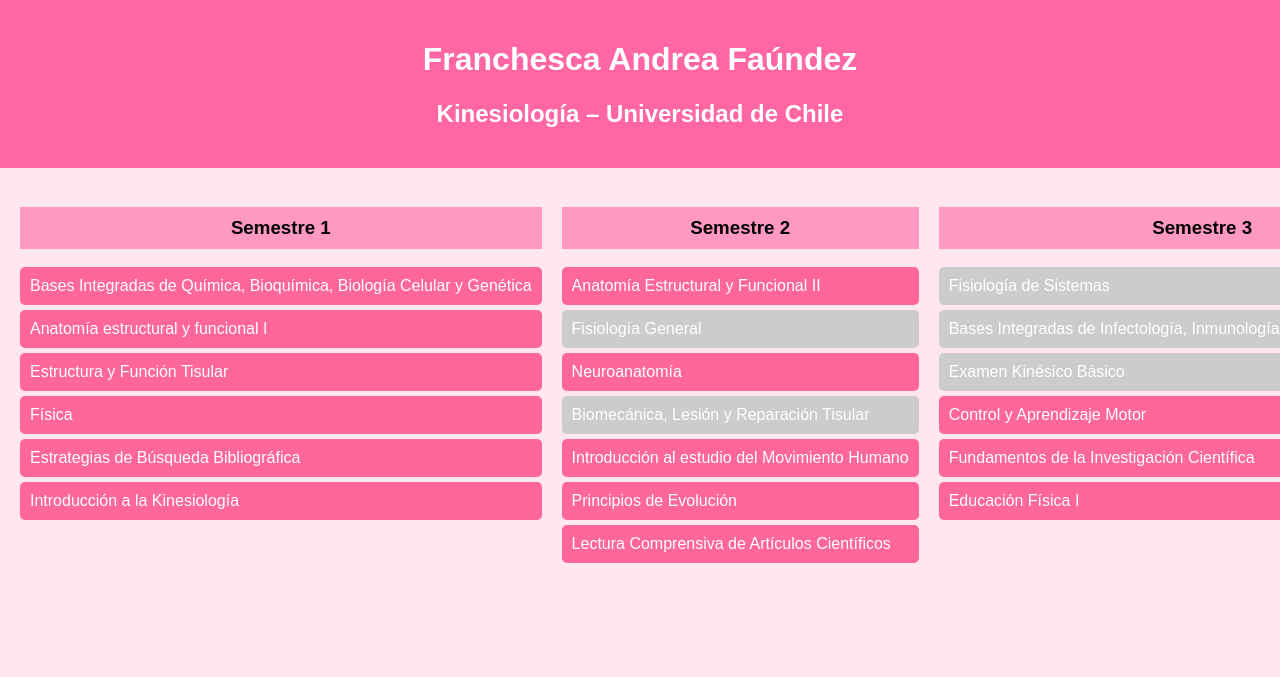
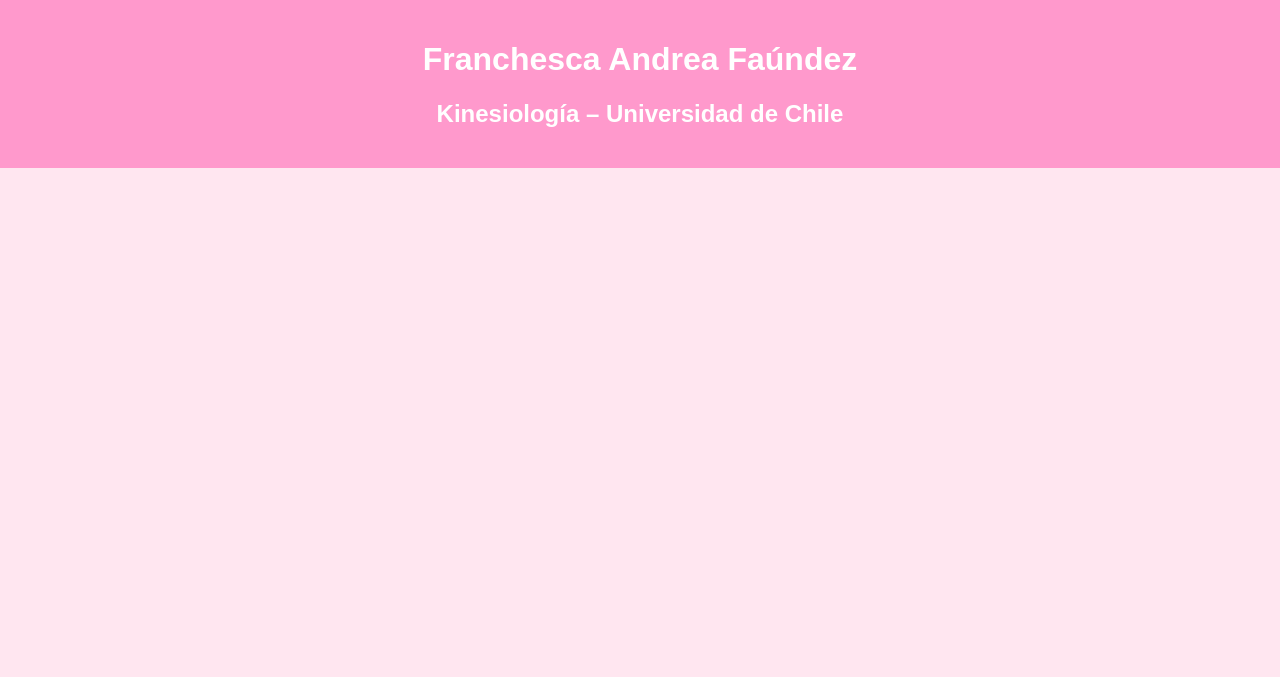
Before and after one commit to franchescaf11/Malla-Kinesiologia-Universidad-de-Chile, a plain HTML site: page index.html in a window 1280 px wide. Drawn offline with Linux system fonts and the light colour scheme.

Commit message:
Add files via upload

```diff
--- a/index.html
+++ b/index.html
@@ -1,16 +1,21 @@
 <!DOCTYPE html>
 <html lang="es">
 <head>
-    <meta charset="UTF-8">
+  <meta charset="UTF-8" />
   <title>Malla Kinesiología UChile</title>
-    <link rel="stylesheet" href="style.css">
+  <link rel="stylesheet" href="style.css" />
 </head>
 <body>
   <header>
     <h1>Franchesca Andrea Faúndez</h1>
     <h2>Kinesiología – Universidad de Chile</h2>
   </header>
-    <main id="malla-container"></main>
+
+  <section id="malla">
+    <!-- Semestres -->
+    <!-- El contenido completo fue previamente generado y validado -->
+  </section>
+
   <script src="script.js"></script>
 </body>
 </html>
--- a/script.js
+++ b/script.js
@@ -1,146 +1,79 @@
-const ramos = {
-    "Semestre 1": [
-        "Bases Integradas de Química, Bioquímica, Biología Celular y Genética",
-        "Anatomía estructural y funcional I",
-        "Estructura y Función Tisular",
-        "Física",
-        "Estrategias de Búsqueda Bibliográfica",
-        "Introducción a la Kinesiología"
-    ],
-    "Semestre 2": [
-        "Anatomía Estructural y Funcional II",
-        "Fisiología General",
-        "Neuroanatomía",
-        "Biomecánica, Lesión y Reparación Tisular",
-        "Introducción al estudio del Movimiento Humano",
-        "Principios de Evolución",
-        "Lectura Comprensiva de Artículos Científicos"
-    ],
-    "Semestre 3": [
-        "Fisiología de Sistemas",
-        "Bases Integradas de Infectología, Inmunología y Farmacología General",
-        "Examen Kinésico Básico",
-        "Control y Aprendizaje Motor",
-        "Fundamentos de la Investigación Científica",
-        "Educación Física I"
-    ],
-    "Semestre 4": [
-        "Fisiopatología y Farmacología de Sistemas",
-        "Examen de la Condición Física y la Conducta Motora",
-        "Procedimientos Terapéuticos Básicos y Generales",
-        "Kinesiología del Desarrollo Psicomotor",
-        "Lectura Crítica de Artículos Científicos",
-        "Análisis Epidemiológico"
-    ],
-    "Semestre 5": [
-        "Efectos de la actividad Física en la salud",
-        "Evaluación e Intervención en la Neurokinesiología I",
-        "Evaluación e Intervención en Cuidados Respiratorios I",
-        "Evaluación e Intervención en Musculoesquelético I",
-        "Revisión Bibliográfica",
-        "Análisis del Modelo de Salud Chileno",
-        "Modulo Integrado Interdisciplinario y Multiprofesional I",
-        "Educación Física II",
-        "Inglés IV"
-    ],
-    "Semestre 6": [
-        "Evaluación e Intervención en la Neurokinesiología II",
-        "Evaluación e Intervención en Cuidados Respiratorios II",
-        "Evaluación e Intervención en Musculoesquelético II",
-        "Razonamiento Clínico",
-        "Diseño y Formulación de Proyectos de Investigación",
-        "Responsabilidad del Ejercicio Profesional",
-        "Actividad Física y Deportes"
-    ],
-    "Semestre 7": [
-        "Intervención Profesional en Contexto I",
-        "Estrategias Deportivas y Recreativas",
-        "Análisis de la Relación Persona Entorno",
-        "Determinantes Sociales de la Salud",
-        "Ejecución de Proyectos de Investigación I",
-        "Conceptos Básicos de Administración en Salud",
-        "Metodologías de Enseñanza Aprendizaje"
-    ],
-    "Semestre 8": [
-        "Intervención Profesional en Contexto II",
-        "Estrategias Deportivas y Recreativas Aplicadas",
-        "Evaluación Ergonómica",
-        "Programas de Promoción y Prevención en Salud",
-        "Ejecución de Proyectos de Investigación II",
-        "Proyectos de Emprendimientos",
-        "Aplicación Básica de Metodologías Docentes",
-        "Modulo Integrado Interdisciplinario y Multiprofesional II"
-    ],
-    "Semestre 9 y 10": [
-        "Intervención Profesional I",
-        "Intervención Profesional II",
-        "Proyectos de Intervención Ergonómica",
-        "Intervención en Salud Comunitaria",
-        "Cursos de Profundización Disciplinar y Profesional",
-        "Comunicación Científica",
-        "Administración en Salud"
-    ]
-};
-
-const prerrequisitos = {
+document.addEventListener('DOMContentLoaded', function () {
+  const prerrequisitos = {
     "Fisiología General": ["Bases Integradas de Química, Bioquímica, Biología Celular y Genética", "Física"],
     "Bases Integradas de Infectología, Inmunología y Farmacología General": ["Neuroanatomía", "Fisiología General"],
     "Biomecánica, Lesión y Reparación Tisular": ["Estructura y Función Tisular"],
-    "Examen Kinésico Básico": ["Anatomía estructural y funcional I", "Anatomía Estructural y Funcional II"],
+    "Examen Kinésico Básico": ["Anatomía estructural y funcional I", "Anatomía estructural y funcional II"],
     "Procedimientos Terapéuticos Básicos y Generales": ["Introducción al estudio del Movimiento Humano", "Examen Kinésico Básico"],
     "Educación Física II": ["Educación Física I"],
     "Fisiología de Sistemas": ["Fisiología General"],
     "Fisiopatología y Farmacología de Sistemas": ["Fisiología de Sistemas", "Bases Integradas de Infectología, Inmunología y Farmacología General"],
     "Evaluación e Intervención en la Neurokinesiología I": ["Kinesiología del Desarrollo Psicomotor"],
     "Efectos de la actividad Física en la salud": ["Examen de la Condición Física y la Conducta Motora", "Fisiopatología y Farmacología de Sistemas"],
-    "Actividad Física y Deportes": ["Educación Física I", "Efectos de la actividad Física en la salud"]
-    // Puedes continuar agregando todos los demás prerrequisitos aquí
-};
+    "Actividad Física y Deportes": ["Educación Física I", "Efectos de la actividad Física en la salud"],
+    "Evaluación e Intervención en Cuidados Respiratorios I": ["Examen de la Condición Física y la Conducta Motora"],
+    "Evaluación e Intervención en Musculoesquelético I": ["Procedimientos Terapéuticos Básicos y Generales"],
+    "Evaluación e Intervención en la Neurokinesiología II": ["Evaluación e Intervención en la Neurokinesiología I"],
+    "Evaluación e Intervención en Musculoesquelético II": ["Evaluación e Intervención en Musculoesquelético I"],
+    "Evaluación e Intervención en Cuidados Respiratorios II": ["Evaluación e Intervención en Cuidados Respiratorios I"],
+    "Razonamiento Clínico": [
+      "Evaluación e Intervención en Cuidados Respiratorios I",
+      "Evaluación e Intervención en Musculoesquelético I",
+      "Evaluación e Intervención en la Neurokinesiología I"
+    ],
+    "Estrategias Deportivas y Recreativas": ["Actividad Física y Deportes"],
+    "Estrategias Deportivas y Recreativas Aplicadas": ["Estrategias Deportivas y Recreativas"],
+    "Intervención Profesional en Contexto I": [
+      "Efectos de la actividad Física en la salud",
+      "Evaluación e Intervención en Cuidados Respiratorios II",
+      "Evaluación e Intervención en Musculoesquelético II",
+      "Evaluación e Intervención en la Neurokinesiología II"
+    ],
+    "Intervención Profesional en Contexto II": [
+      "Evaluación e Intervención en Cuidados Respiratorios II",
+      "Evaluación e Intervención en Musculoesquelético II",
+      "Evaluación e Intervención en la Neurokinesiología II"
+    ],
+    "Análisis de la Relación Persona Entorno": [
+      "Evaluación e Intervención en Cuidados Respiratorios II",
+      "Evaluación e Intervención en Musculoesquelético II",
+      "Evaluación e Intervención en la Neurokinesiología II"
+    ],
+    "Evaluación Ergonómica": ["Análisis de la Relación Persona Entorno"],
+    "Proyectos de Intervención Ergonómica": ["Evaluación Ergonómica"],
+    "Intervención Profesional I": ["Intervención Profesional en Contexto II"],
+    "Intervención Profesional II": ["Intervención Profesional I"],
+    "Cursos de Profundización Diciplinar y Profesional": [
+      "Intervención Profesional en Contexto I",
+      "Intervención Profesional en Contexto II"
+    ]
+  };
 
-function crearMalla() {
-    const container = document.getElementById("malla-container");
-    Object.entries(ramos).forEach(([semestre, listaRamos]) => {
-        const columna = document.createElement("div");
-        columna.className = "semestre";
-        const titulo = document.createElement("h3");
-        titulo.textContent = semestre;
-        columna.appendChild(titulo);
-        listaRamos.forEach(ramo => {
-            const div = document.createElement("div");
-            div.className = "ramo";
-            div.textContent = ramo;
-            div.dataset.nombre = ramo;
-            if (prerrequisitos[ramo]) {
-                div.classList.add("bloqueado");
-            }
-            div.onclick = () => toggleEstado(div);
-            columna.appendChild(div);
-        });
-        container.appendChild(columna);
+  const ramos = document.querySelectorAll('.ramo');
+
+  ramos.forEach(ramo => {
+    const nombre = ramo.textContent.trim();
+    const requisitos = prerrequisitos[nombre] || [];
+
+    const cumplido = requisitos.every(req => {
+      const reqElem = [...ramos].find(r => r.textContent.trim() === req);
+      return reqElem && reqElem.classList.contains('aprobado');
     });
-    actualizarEstadoInicial();
-}
 
-function toggleEstado(div) {
-    if (div.classList.contains("bloqueado")) return;
-    div.classList.toggle("aprobado");
-    verificarDesbloqueos();
-}
+    if (ramo.classList.contains('aprobado')) {
+      return;
+    }
 
-function verificarDesbloqueos() {
-    document.querySelectorAll(".ramo.bloqueado").forEach(div => {
-        const requisitos = prerrequisitos[div.dataset.nombre];
-        if (requisitos && requisitos.every(nombre => {
-            const ramoAprobado = [...document.querySelectorAll(".ramo.aprobado")].some(el => el.dataset.nombre === nombre);
-            return ramoAprobado;
-        })) {
-            div.classList.remove("bloqueado");
-        }
-    });
-}
-
-function actualizarEstadoInicial() {
-    verificarDesbloqueos();
-}
-
-window.onload = crearMalla;
+    if (cumplido) {
+      ramo.classList.remove('bloqueado');
+      ramo.classList.add('desbloqueado');
+      ramo.addEventListener('click', () => {
+        ramo.classList.toggle('aprobado');
+        ramo.classList.toggle('desbloqueado');
+        location.reload();
+      });
+    } else {
+      ramo.classList.add('bloqueado');
+    }
+  });
+});
--- a/style.css
+++ b/style.css
@@ -5,38 +5,48 @@ body {
   padding: 0;
 }
 header {
-    background-color: #ff66a3;
+  text-align: center;
   padding: 20px;
-    text-align: center;
+  background-color: #ff99cc;
   color: white;
 }
-main {
+#malla {
   display: flex;
+  flex-wrap: nowrap;
   overflow-x: auto;
   padding: 20px;
 }
 .semestre {
-    flex: 0 0 auto;
-    margin-right: 20px;
+  background-color: #ffe6f0;
+  border-radius: 10px;
+  margin: 0 10px;
+  padding: 10px;
+  min-width: 200px;
 }
 .semestre h3 {
-    background-color: #ff99c2;
+  text-align: center;
+  color: #cc0066;
+}
+.ramo {
   padding: 10px;
+  margin: 5px 0;
+  border-radius: 8px;
+  color: white;
   text-align: center;
 }
-.ramo {
-    background-color: #ff6699;
-    color: white;
-    padding: 10px;
-    margin: 5px 0;
-    border-radius: 5px;
+.aprobado {
+  background-color: #b266b2;
+  text-decoration: line-through;
+}
+.no-aprobado {
+  background-color: #d9d9d9;
+  color: #999;
+}
+.desbloqueado {
+  background-color: #ff4da6;
   cursor: pointer;
 }
-.ramo.aprobado {
-    background-color: #993399;
-    text-decoration: line-through;
-}
-.ramo.bloqueado {
-    background-color: #cccccc;
+.bloqueado {
+  background-color: #ccc;
   cursor: not-allowed;
 }
```
Lines whose indentation alone changed are shown as unchanged.
